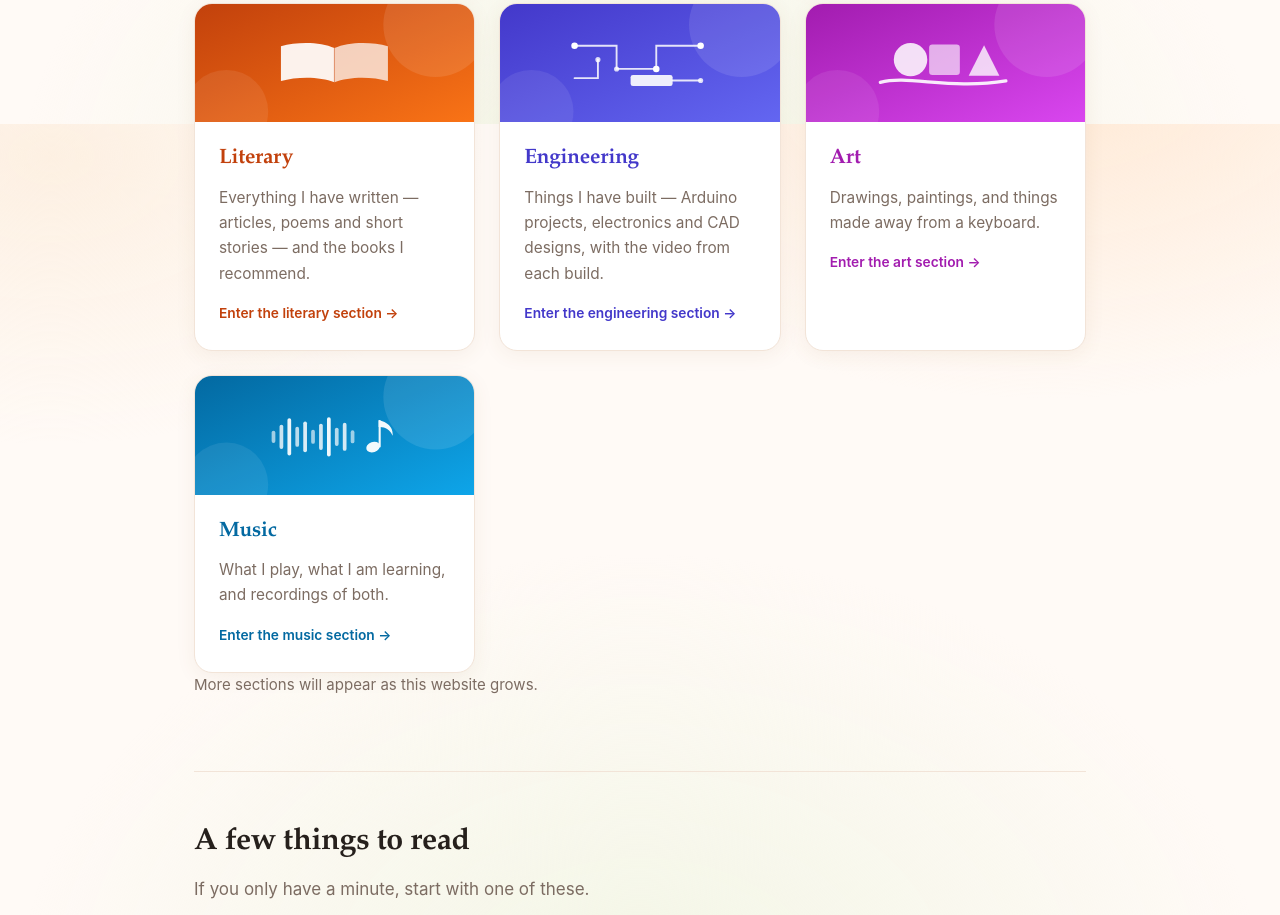
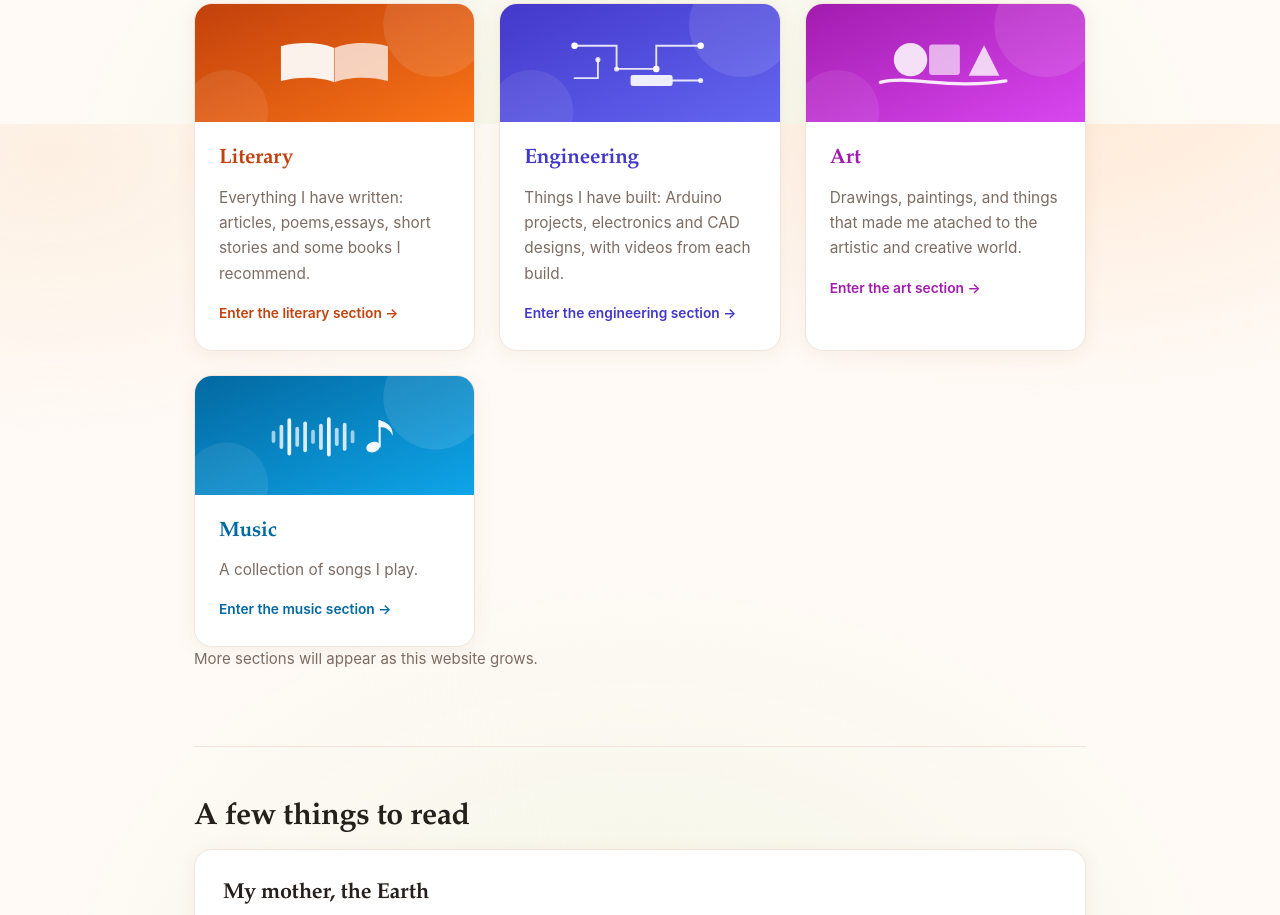
Before and after one commit to NivedhGovil/My-website, a plain HTML site: page index.html in a window 1280 px wide. Shown: the part 676-1591 px from the top of the page. Drawn offline with Linux system fonts and the light colour scheme.

Commit message:
Update index.html

```diff
--- a/index.html
+++ b/index.html
@@ -71,8 +71,8 @@
       <img class="card-media" src="assets/cover-literary.svg" alt="Open book">
       <div class="card-body">
         <h3>Literary</h3>
-        <p>Everything I have written &mdash; articles, poems and short stories &mdash;
-        and the books I recommend.</p>
+        <p>Everything I have written: articles, poems,essays, short stories
+        and some books I recommend.</p>
         <span class="go">Enter the literary section &rarr;</span>
       </div>
     </a>
@@ -81,8 +81,8 @@
       <img class="card-media" src="assets/cover-engineering.svg" alt="Circuit board traces">
       <div class="card-body">
         <h3>Engineering</h3>
-        <p>Things I have built &mdash; Arduino projects, electronics and CAD
-        designs, with the video from each build.</p>
+        <p>Things I have built: Arduino projects, electronics and CAD
+        designs, with videos from each build.</p>
         <span class="go">Enter the engineering section &rarr;</span>
       </div>
     </a>
@@ -91,7 +91,7 @@
       <img class="card-media" src="assets/cover-art.svg" alt="Overlapping shapes and a brush stroke">
       <div class="card-body">
         <h3>Art</h3>
-        <p>Drawings, paintings, and things made away from a keyboard.</p>
+        <p>Drawings, paintings, and things that made me atached to the artistic and creative world.</p>
         <span class="go">Enter the art section &rarr;</span>
       </div>
     </a>
@@ -100,7 +100,7 @@
       <img class="card-media" src="assets/cover-music.svg" alt="Sound bars and two musical notes">
       <div class="card-body">
         <h3>Music</h3>
-        <p>What I play, what I am learning, and recordings of both.</p>
+        <p>A collection of songs I play.</p>
         <span class="go">Enter the music section &rarr;</span>
       </div>
     </a>
@@ -112,7 +112,7 @@
 
   <section class="section" id="featured">
     <h2>A few things to read</h2>
-    <p class="section-note">If you only have a minute, start with one of these.</p>
+
 
     <ul class="piece-list featured-list">
       <li class="piece">
@@ -140,7 +140,7 @@
 
   <section class="section" id="about">
     <h2>A little more</h2>
-    <p class="section-note">About the person behind the pages.</p>
+    <p class="section-note">About Me</p>
     <p>I am a student, and most of what appears here starts as ordinary
     curiosity — something I noticed, argued about, or could not stop turning over.
     Writing happens to be the way I pin it down.</p>
```
